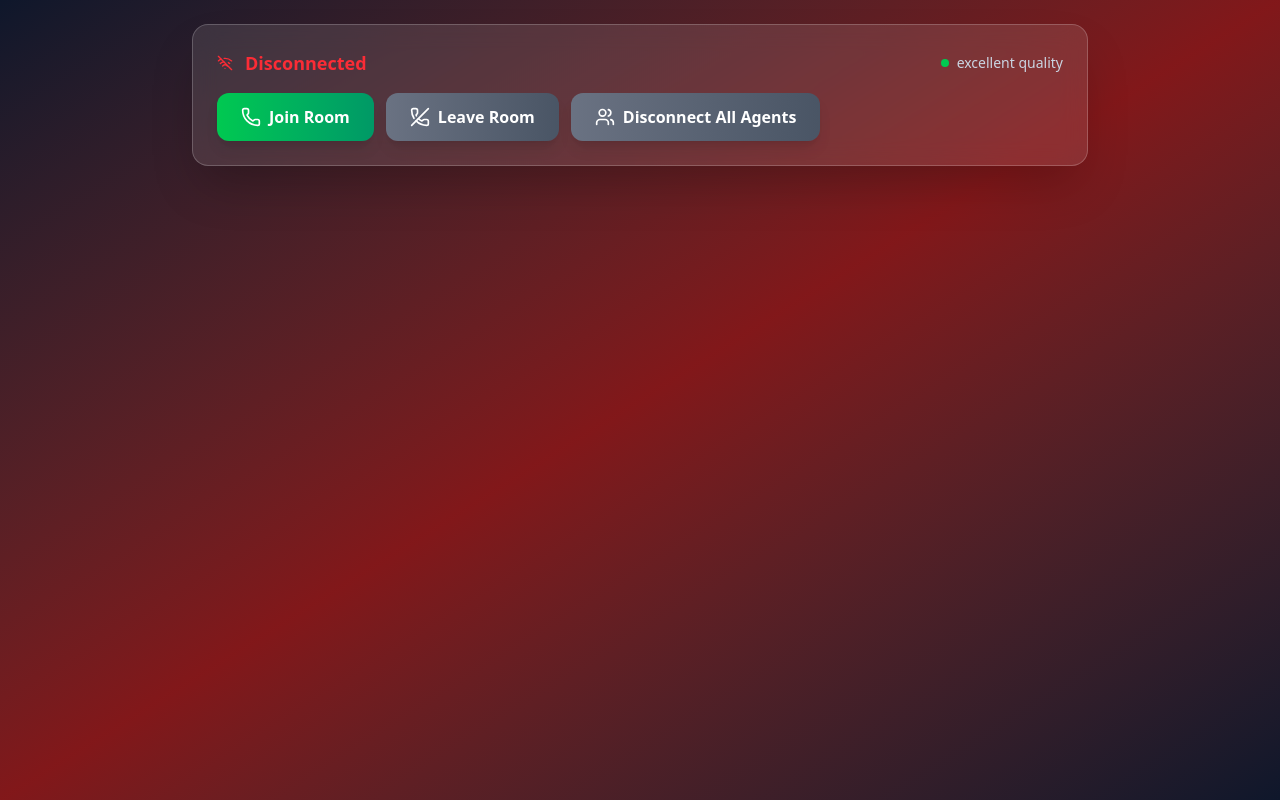
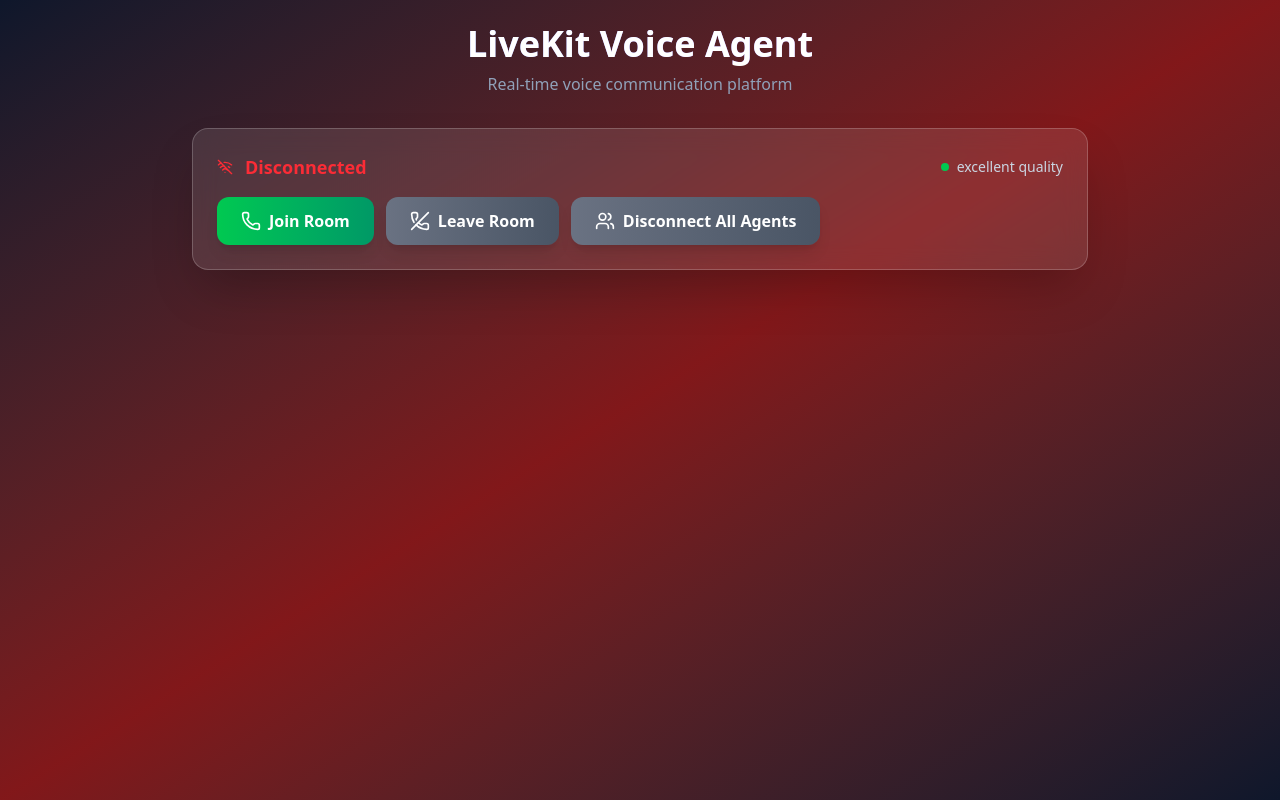
Before and after one commit to rmerlottoaitema/Agent-Ai-Voice, a React (Vite) app: page / in a window 1280 px wide. Built offline with nearby package versions, Linux system fonts and the light colour scheme.

Commit message:
Create header

```diff
--- /dev/null
+++ b/src/components/Header.tsx
@@ -0,0 +1,12 @@
+
+export default function Header() {
+    return (
+        <div className="text-center mb-8">
+            <h1 className="text-4xl font-bold text-white mb-2 bg-gradient-to-r from-blue-400 to-purple-400 bg-clip-text text-transparent">
+                LiveKit Voice Agent
+            </h1>
+            <p className="text-slate-400">Real-time voice communication platform</p>
+        </div>
+
+    )
+}
--- a/src/components/LivekitConnect.tsx
+++ b/src/components/LivekitConnect.tsx
@@ -1,6 +1,7 @@
 import React, { useState, useEffect, useRef } from "react";
 import { Room, createLocalTracks, RemoteParticipant, RemoteAudioTrack, RemoteTrackPublication, RemoteTrack } from "livekit-client";
 import Control from "./Control";
+import Header from "./Header";
 
 const LIVEKIT_URL = "wss://aitematest-fmet0mg5.livekit.cloud";
 
@@ -179,6 +180,7 @@
 
   return (
     <React.Fragment>
+      <Header />
       <Control joinRoom={function (): void {
         throw new Error("Function not implemented.");
       }} room={undefined} isConnecting={false} disconnectRoom={function (): void {
```
